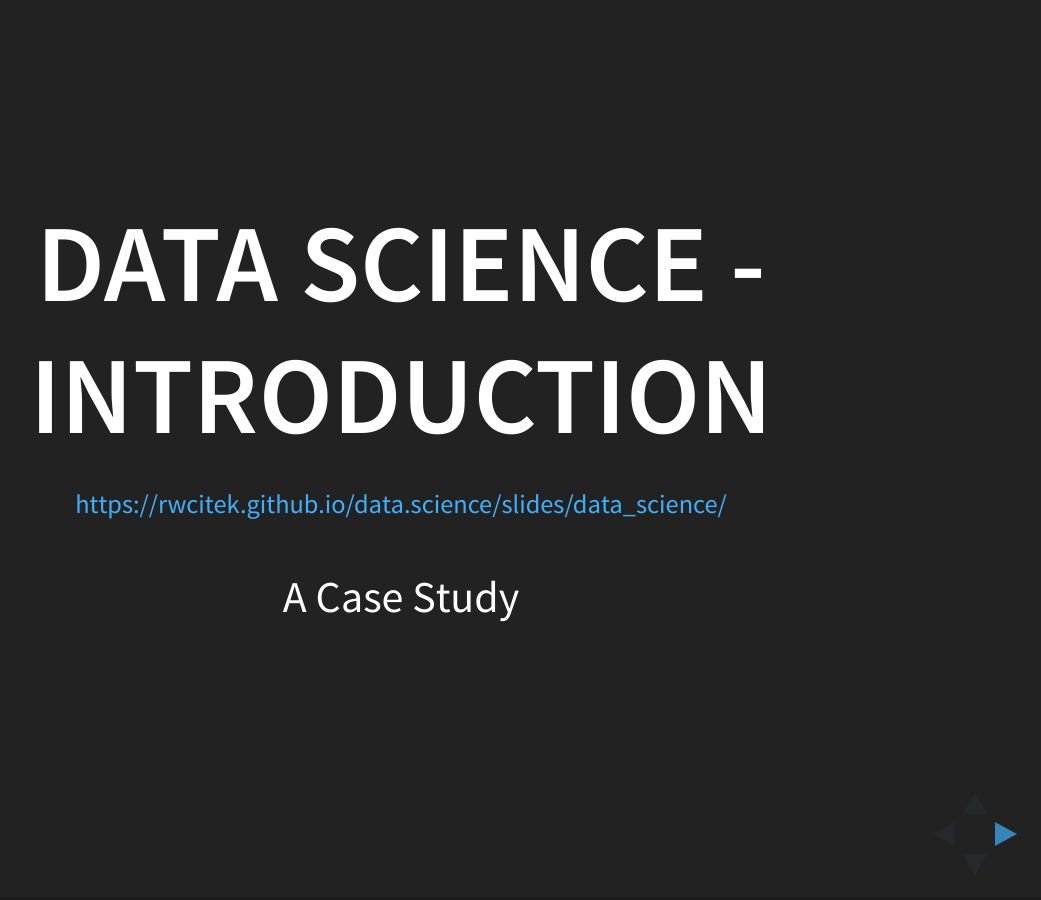
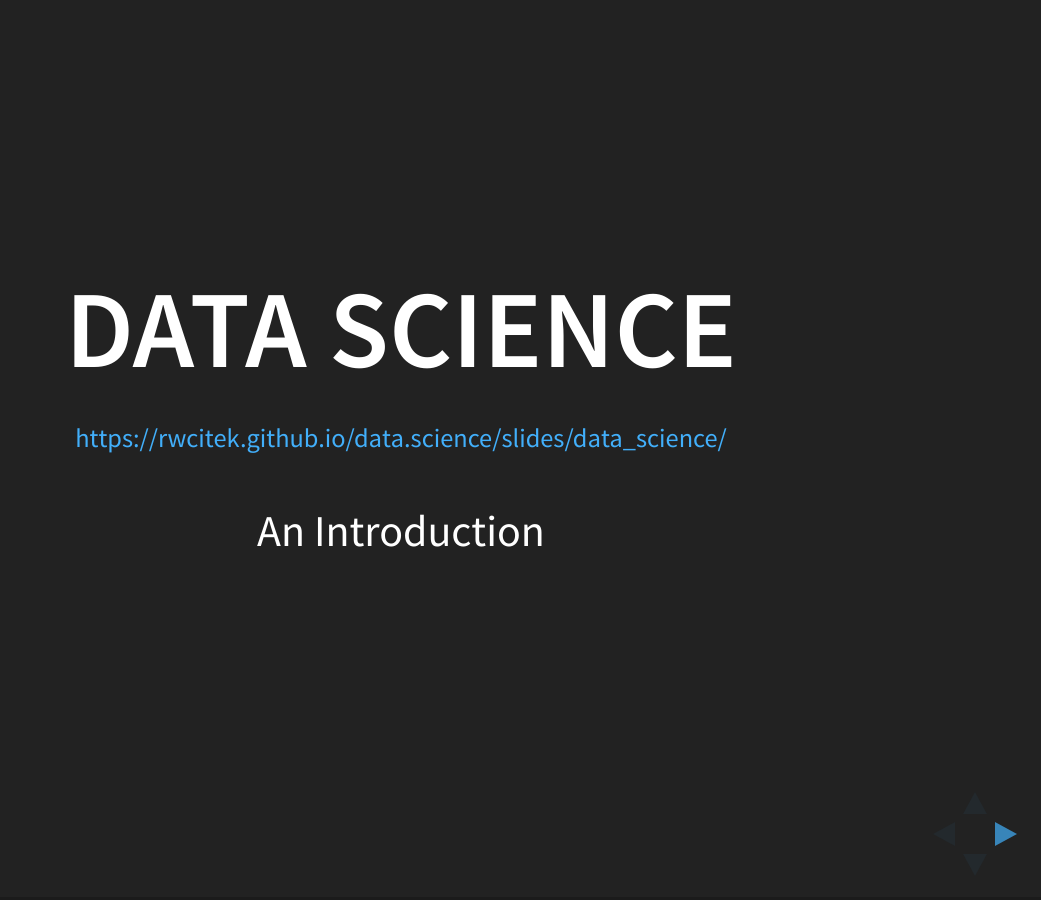
Before and after one commit to rwcitek/data.science, a Jekyll site: the page built from _slides/data_science.md, in a window 1280 px wide. Shown: the whole page, without its empty margins (239-1280 px from the left). Built offline with Jekyll 4.4.1, drawn with Linux system fonts in a browser that asks for light colours.

Commit message:
Update data_science.md

```diff
--- a/_slides/data_science.md
+++ b/_slides/data_science.md
@@ -1,7 +1,11 @@
 ---
-title: Data Science - Introduction
-description: A Case Study
+title: Data Science
+description:  An Introduction
 theme: black
+---
+
+# Case Study
+
 ---
 
 ## Project
```
